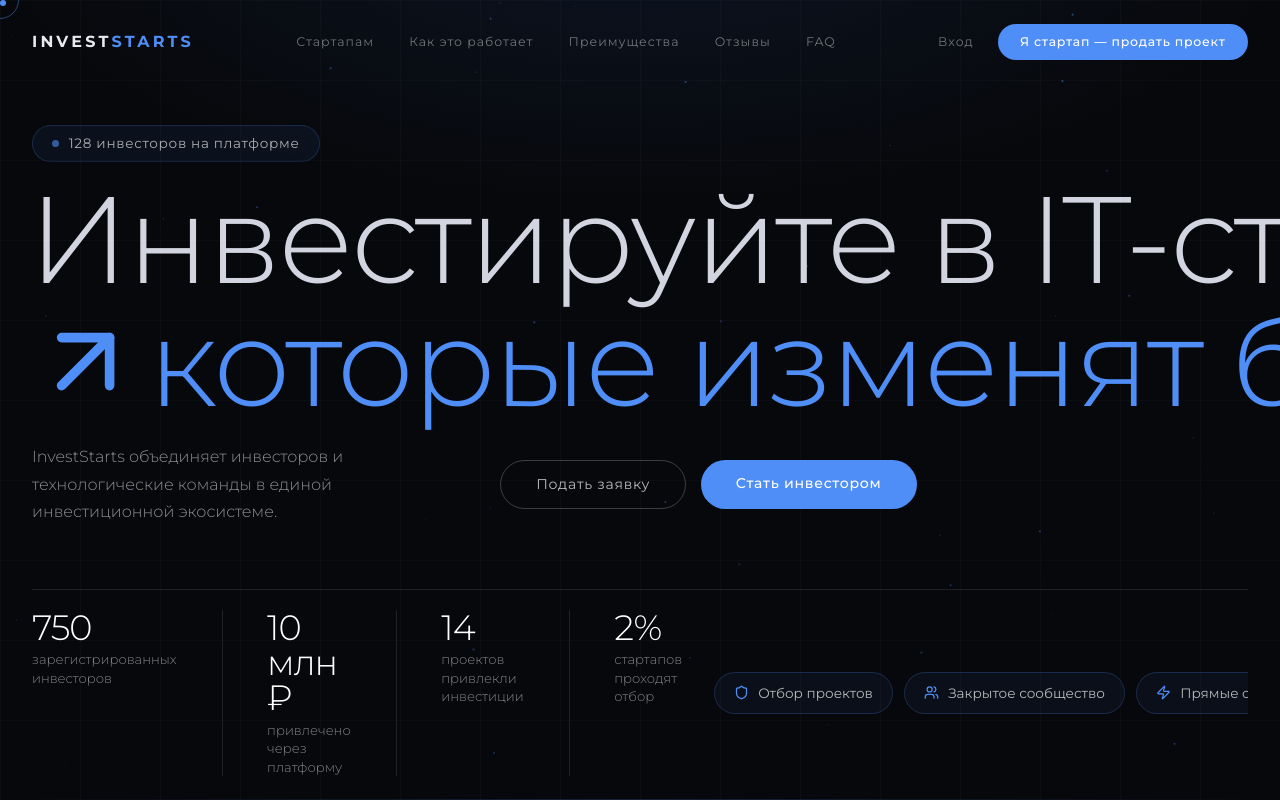
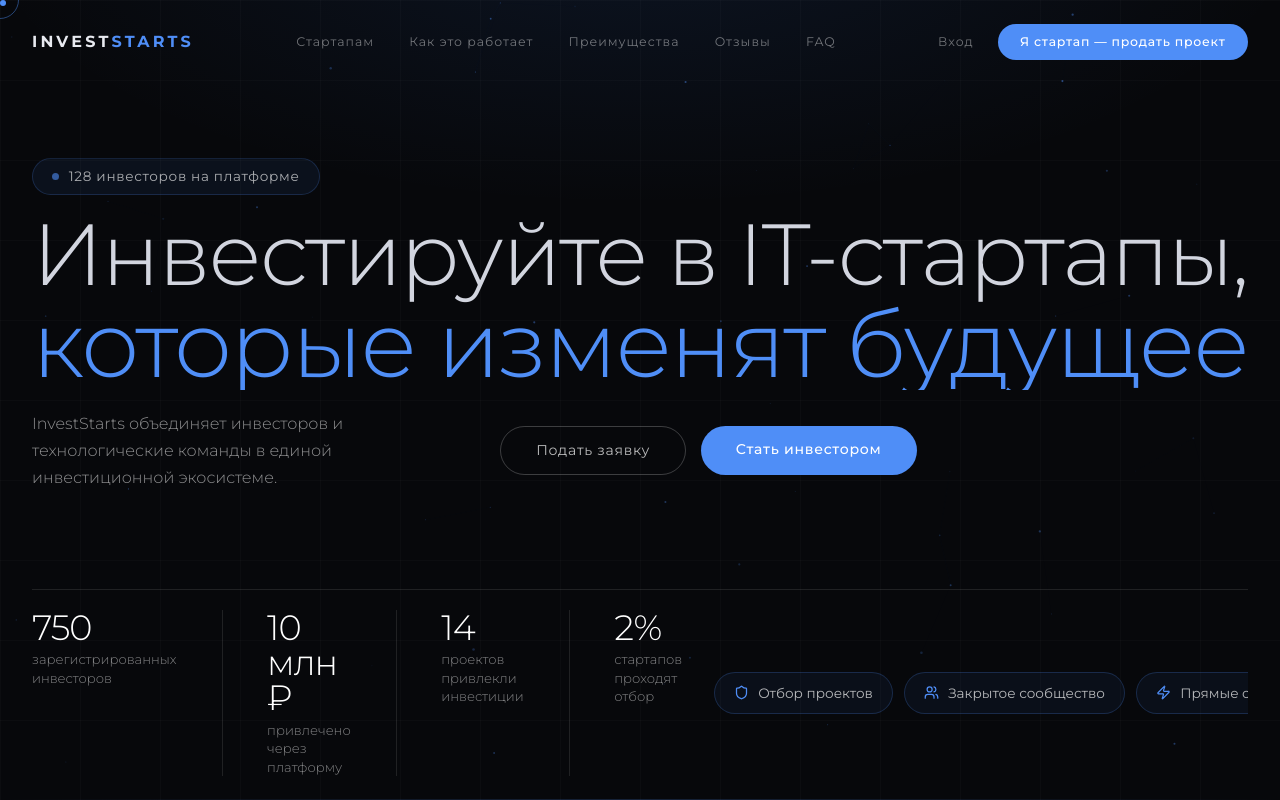
Before and after one commit to pr-poehali-dev/premium-invest-platform, a React (Vite) app: page / in a window 1280 px wide. Built offline with nearby package versions, Linux system fonts and the light colour scheme.

Commit message:
что за хрень ты сделал. автоскейл под размер экрана должен быть

```diff
--- a/src/pages/Index.tsx
+++ b/src/pages/Index.tsx
@@ -188,6 +188,42 @@ function HLine({ delay = 0 }: { delay?: number }) {
   );
 }
 
+/* ─── FitText — автоскейл шрифта под ширину контейнера ─── */
+function FitText({ children, fontWeight = 200, color = "rgba(228,231,242,0.92)", style }: {
+  children: string; fontWeight?: number; color?: string; style?: React.CSSProperties;
+}) {
+  const ref = useRef<HTMLDivElement>(null);
+  const [fontSize, setFontSize] = useState(120);
+
+  const fit = useCallback(() => {
+    const el = ref.current;
+    if (!el) return;
+    const parent = el.parentElement;
+    if (!parent) return;
+    const available = parent.offsetWidth;
+    el.style.fontSize = "120px";
+    el.style.whiteSpace = "nowrap";
+    const natural = el.scrollWidth;
+    if (natural > 0) setFontSize(120 * (available / natural));
+  }, []);
+
+  useEffect(() => {
+    fit();
+    window.addEventListener("resize", fit);
+    return () => window.removeEventListener("resize", fit);
+  }, [fit, children]);
+
+  return (
+    <div ref={ref} style={{
+      fontSize, fontWeight, color, letterSpacing: "-0.02em", lineHeight: 1.0,
+      margin: 0, fontFamily: "Montserrat, sans-serif", whiteSpace: "nowrap",
+      ...style,
+    }}>
+      {children}
+    </div>
+  );
+}
+
 /* ─── Counting number ─── */
 function CountUp({ to, suffix = "", duration = 1600, delay = 0 }: { to: number; suffix?: string; duration?: number; delay?: number }) {
   const [val, setVal] = useState(0);
@@ -309,20 +345,13 @@ export default function Index() {
               </div>
             </Reveal>
 
-            {/* Заголовок на всю ширину */}
-            <div style={{ margin: "0 -4px" }}>
+            {/* Заголовок — автоскейл под ширину экрана */}
+            <div style={{ overflow: "hidden" }}>
               <div style={{ opacity: showContent ? 1 : 0, transform: showContent ? "translateY(0)" : "translateY(20px)", transition: "opacity 0.6s ease 0.3s, transform 0.7s cubic-bezier(0.16,1,0.3,1) 0.3s" }}>
-                <h1 style={{ fontSize: "9.6vw", fontWeight: 200, color: "rgba(228,231,242,0.92)", letterSpacing: "-0.02em", lineHeight: 1.0, margin: 0, fontFamily: "Montserrat, sans-serif", whiteSpace: "nowrap" }}>
-                  {line1.display}
-                </h1>
+                <FitText fontWeight={200} color="rgba(228,231,242,0.92)">{line1.display}</FitText>
               </div>
               <div style={{ opacity: showContent ? 1 : 0, transform: showContent ? "translateY(0)" : "translateY(20px)", transition: "opacity 0.6s ease 0.52s, transform 0.7s cubic-bezier(0.16,1,0.3,1) 0.52s" }}>
-                <div style={{ display: "flex", alignItems: "center", gap: "0.3rem" }}>
-                  <Icon name="ArrowUpRight" style={{ color: "#4f8ef7", flexShrink: 0, width: "9vw", height: "9vw", minWidth: "2rem", minHeight: "2rem" }} />
-                  <h1 style={{ fontSize: "9.6vw", fontWeight: 200, color: "#4f8ef7", letterSpacing: "-0.02em", lineHeight: 1.0, margin: 0, fontFamily: "Montserrat, sans-serif", whiteSpace: "nowrap" }}>
-                    {line2.display}
-                  </h1>
-                </div>
+                <FitText fontWeight={200} color="#4f8ef7">{line2.display}</FitText>
               </div>
             </div>
 
```
